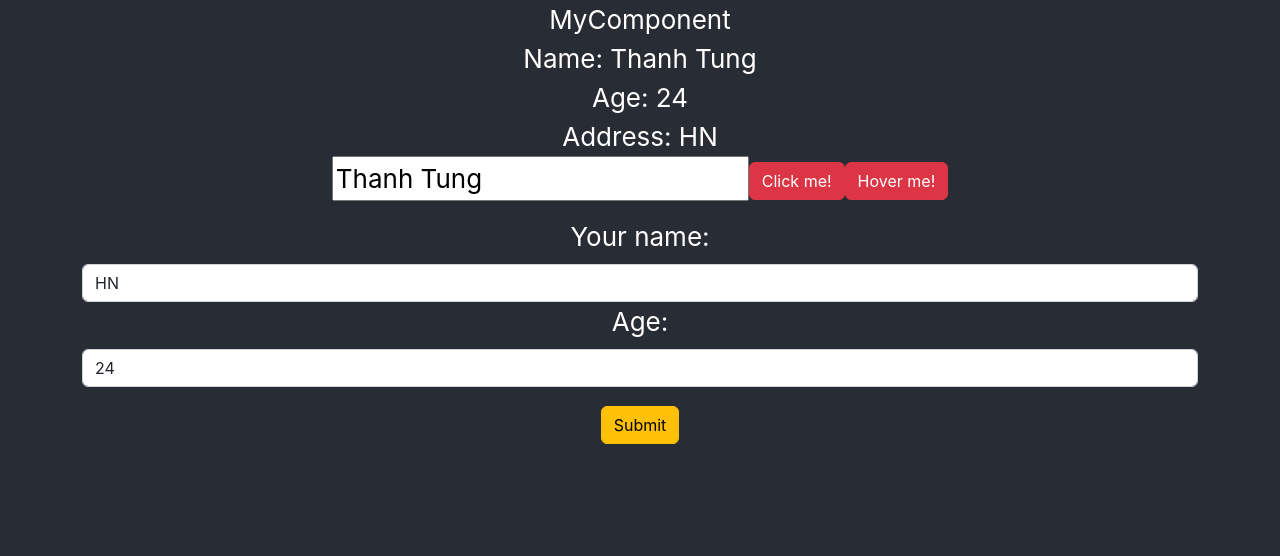
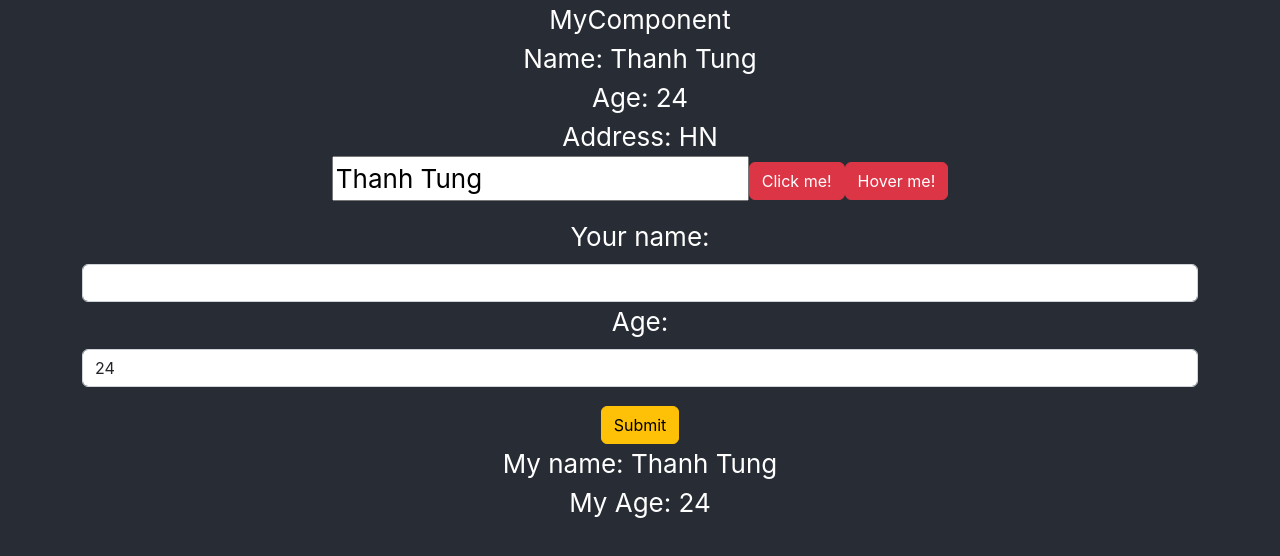
Before and after one commit to tungnt99/React-Basic, a React (Create React App) app: page / in a window 1280 px wide. Shown: the top 556 px of the page. Built offline with nearby package versions, Linux system fonts and the light colour scheme; the HTML template or start-up script is replaced by a standard one.

Commit message:
truyen props #23

```diff
--- /dev/null
+++ b/src/components/DisplayInfo.jsx
@@ -0,0 +1,14 @@
+import React, { Component } from 'react'
+
+export default class DisplayInfo extends Component {
+  render() {
+    // props
+    let {name, age} = this.props
+    return (
+      <div>
+        <div>My name: {name}</div>
+        <div>My Age: {age}</div>
+      </div>
+    )
+  }
+}
--- a/src/components/MyComponent.jsx
+++ b/src/components/MyComponent.jsx
@@ -1,4 +1,5 @@
 import React, { Component } from 'react'
+import DisplayInfo from './DisplayInfo'
 import UserInfo from './UserInfo'
 
 export default class MyComponent extends Component {
@@ -42,8 +43,11 @@ export default class MyComponent extends Component {
                     <button className='btn btn-danger' onMouseOver={(event) => this.handleOnMouseOver(event)}>Hover me!</button>
                 </div>
                 <div className='form-react mt-3 container'>
-                <UserInfo />
-
+                    <UserInfo />
+                    <DisplayInfo
+                        name= {this.state.name}
+                        age= {this.state.age}
+                    />
                 </div>
 
             </>
--- a/src/components/UserInfo.jsx
+++ b/src/components/UserInfo.jsx
@@ -4,7 +4,7 @@ export default class UserInfo extends Component {
     state = {
         name: 'Thanh Tung',
         age: "24",
-        address: "HN"
+        address: ""
     }
     handleOnChangeAddress = (event) => {
         this.setState({
@@ -19,7 +19,12 @@ export default class UserInfo extends Component {
 
     handleOnSubmit = (event) => {
         event.preventDefault();
-        console.log("state: ", this.state);
+        this.setState({
+            diachi: this.state.address
+        })
+        this.setState({
+            address: ''
+        })
     }
     render() {
         return (
@@ -37,6 +42,7 @@ export default class UserInfo extends Component {
                         <button className='btn btn-warning'>Submit</button>
                     </div>
                 </form>
+                <div>{this.state.diachi}</div>
             </div>
         )
     }
```
